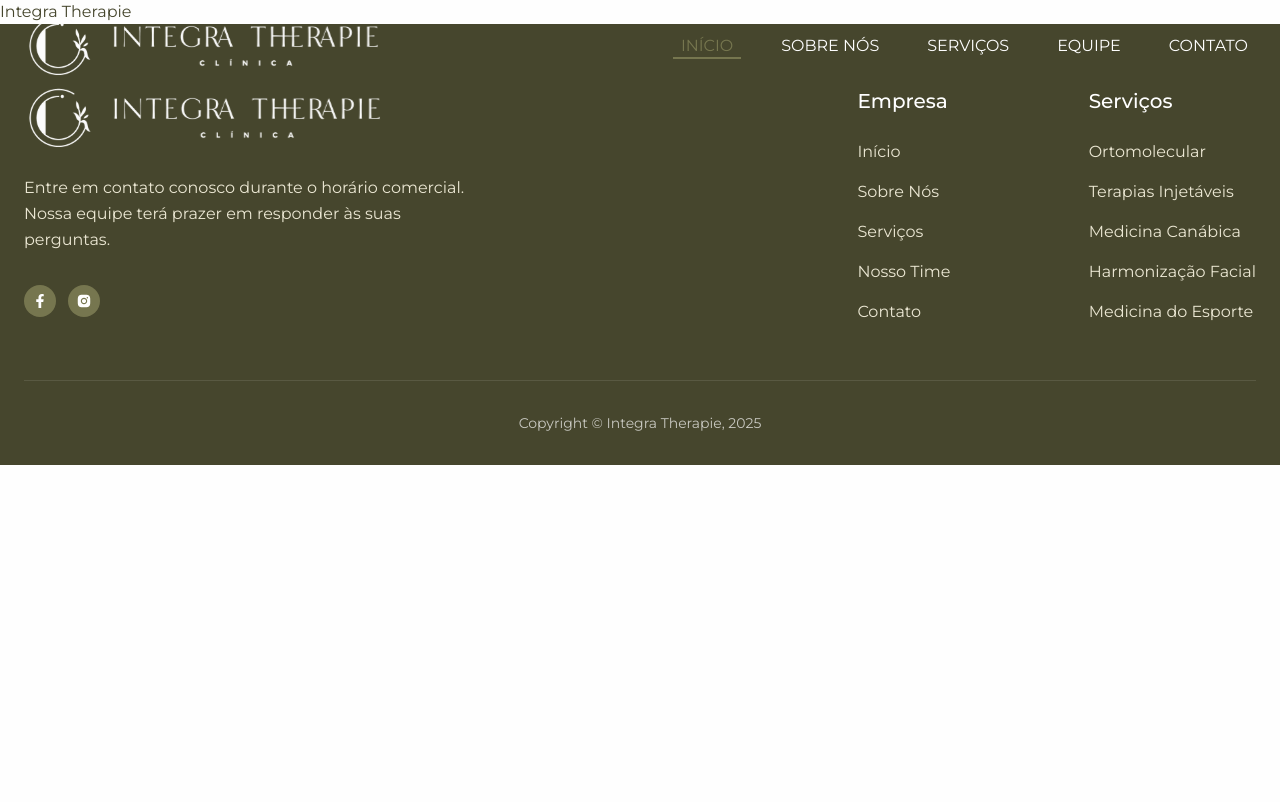
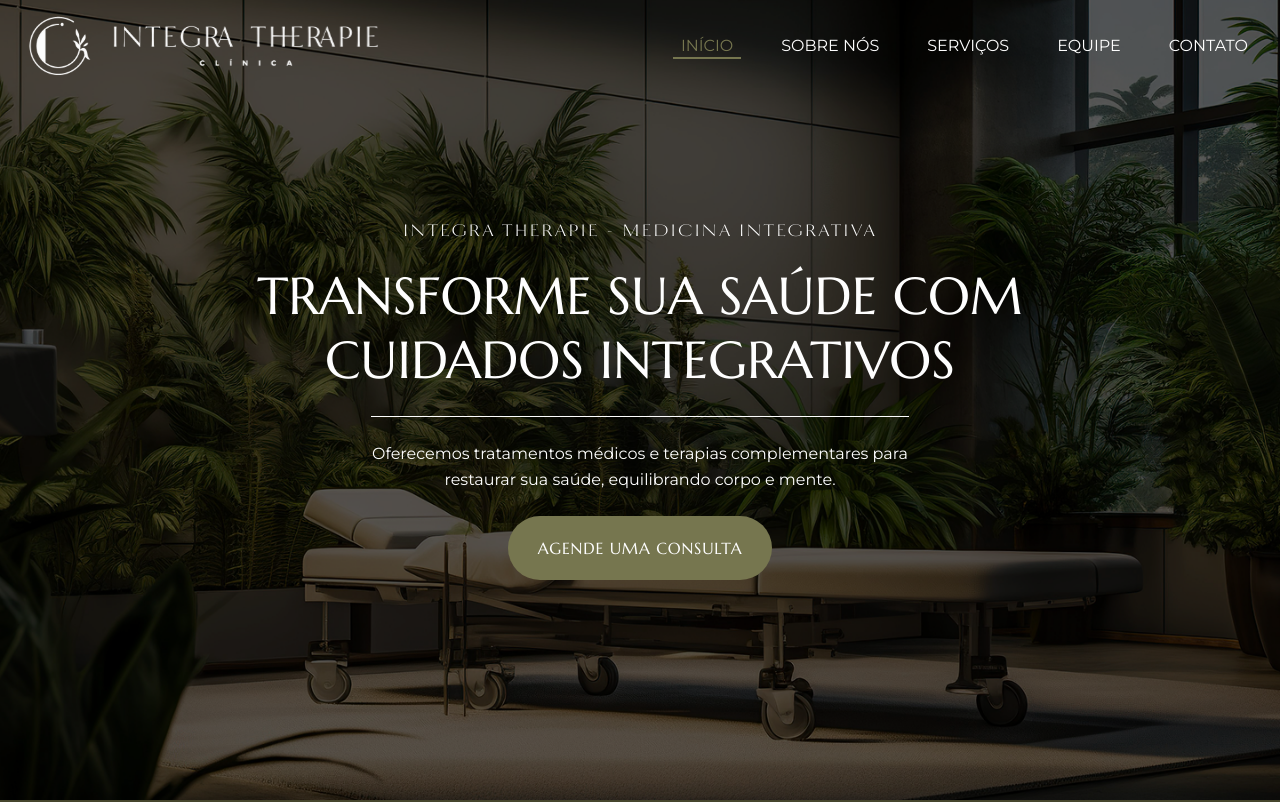
Before and after one commit to TalissonOliveira/integra-therapie-lp, a Next.js app: page / in a window 1280 px wide. Shown: the top 802 px of the page. Built offline with nearby package versions, Linux system fonts and the light colour scheme.

Commit message:
feat(home): creates the hero section

```diff
--- /dev/null
+++ b/src/app/(home)/components/sections/hero-section.tsx
@@ -0,0 +1,45 @@
+'use client'
+
+import { Button } from '@/components/ui'
+
+export function HeroSection() {
+  const handleScheduleClick = () => {
+    const phone = '5511985597144'
+    const message = 'Olá! Gostaria de agendar uma consulta.'
+    window.open(
+      `https://wa.me/${phone}?text=${encodeURIComponent(message)}`,
+      '_blank'
+    )
+  }
+
+  return (
+    <section
+      className="bg-[url(/lp/images/backgrounds/hero-background.png)] h-screen w-full bg-cover bg-center bg-no-repeat flex items-center justify-center px-6"
+      aria-labelledby="hero-title"
+    >
+      <div className="w-full max-w-[826px] flex flex-col items-center text-center text-white-soft">
+        <p className="mb-5 text-sm md:text-base font-display font-medium uppercase tracking-[0.12em]">
+          Integra Therapie - Medicina Integrativa
+        </p>
+
+        <h1
+          id="hero-title"
+          className="font-heading  text-4xl md:text-[3.25rem] uppercase leading-16"
+        >
+          Transforme Sua Saúde com Cuidados Integrativos
+        </h1>
+
+        <div className="mx-auto max-w-[538px] w-full h-px bg-white-soft my-6" />
+
+        <p className="max-w-[538px] text-sm md:text-base mb-6 leading-[160%]">
+          Oferecemos tratamentos médicos e terapias complementares para
+          restaurar sua saúde, equilibrando corpo e mente.
+        </p>
+
+        <Button onClick={handleScheduleClick} aria-label="Agendar uma consulta">
+          AGENDE UMA CONSULTA
+        </Button>
+      </div>
+    </section>
+  )
+}
--- /dev/null
+++ b/src/app/(home)/page.tsx
@@ -0,0 +1,9 @@
+import { HeroSection } from './components/sections/hero-section'
+
+export default function Home() {
+  return (
+    <main>
+      <HeroSection />
+    </main>
+  )
+}
--- a/src/app/page.tsx
+++ /dev/null
@@ -1,7 +0,0 @@
-export default function Home() {
-  return (
-    <div>
-      <p>Integra Therapie</p>
-    </div>
-  )
-}
--- /dev/null
+++ b/src/components/ui/button.tsx
@@ -0,0 +1,31 @@
+import clsx from 'clsx'
+
+type ButtonProps = React.ButtonHTMLAttributes<HTMLButtonElement> & {
+  children: React.ReactNode
+  fullWidth?: boolean
+}
+
+export function Button({
+  children,
+  className,
+  fullWidth = false,
+  ...props
+}: ButtonProps) {
+  return (
+    <button
+      className={clsx(
+        'inline-flex items-center justify-center rounded-full',
+        'bg-primary text-white-soft',
+        'font-heading text-base font-normal uppercase tracking-wider',
+        'px-[30px] py-[20px]',
+        'transition-colors duration-300 cursor-pointer hover:bg-primary-dark',
+        'focus:outline-none focus-visible:ring-2 focus-visible:ring-white focus-visible:ring-offset-0',
+        fullWidth && 'w-full',
+        className
+      )}
+      {...props}
+    >
+      {children}
+    </button>
+  )
+}
--- /dev/null
+++ b/src/components/ui/index.tsx
@@ -0,0 +1 @@
+export { Button } from '@/components/ui/button'
```
Also changed, not shown: public/lp/images/backgrounds/hero-background.png (added).
